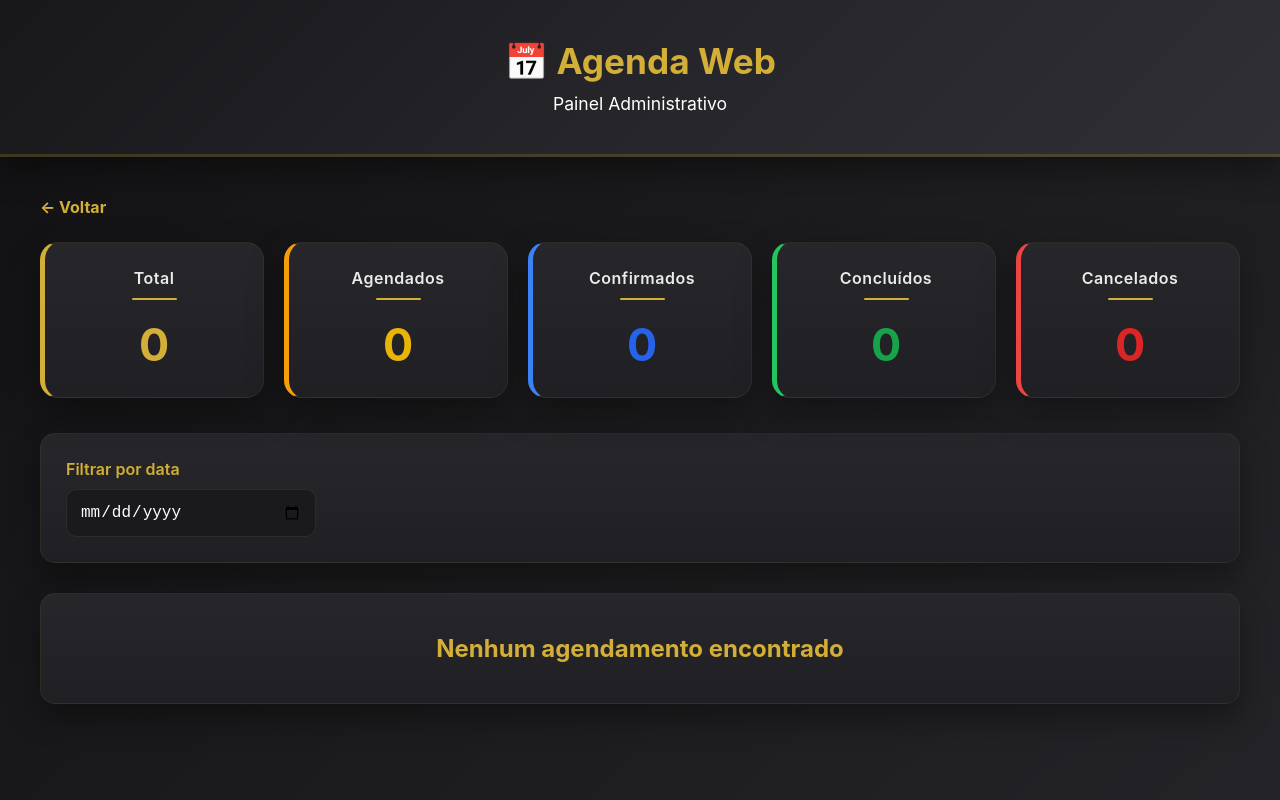
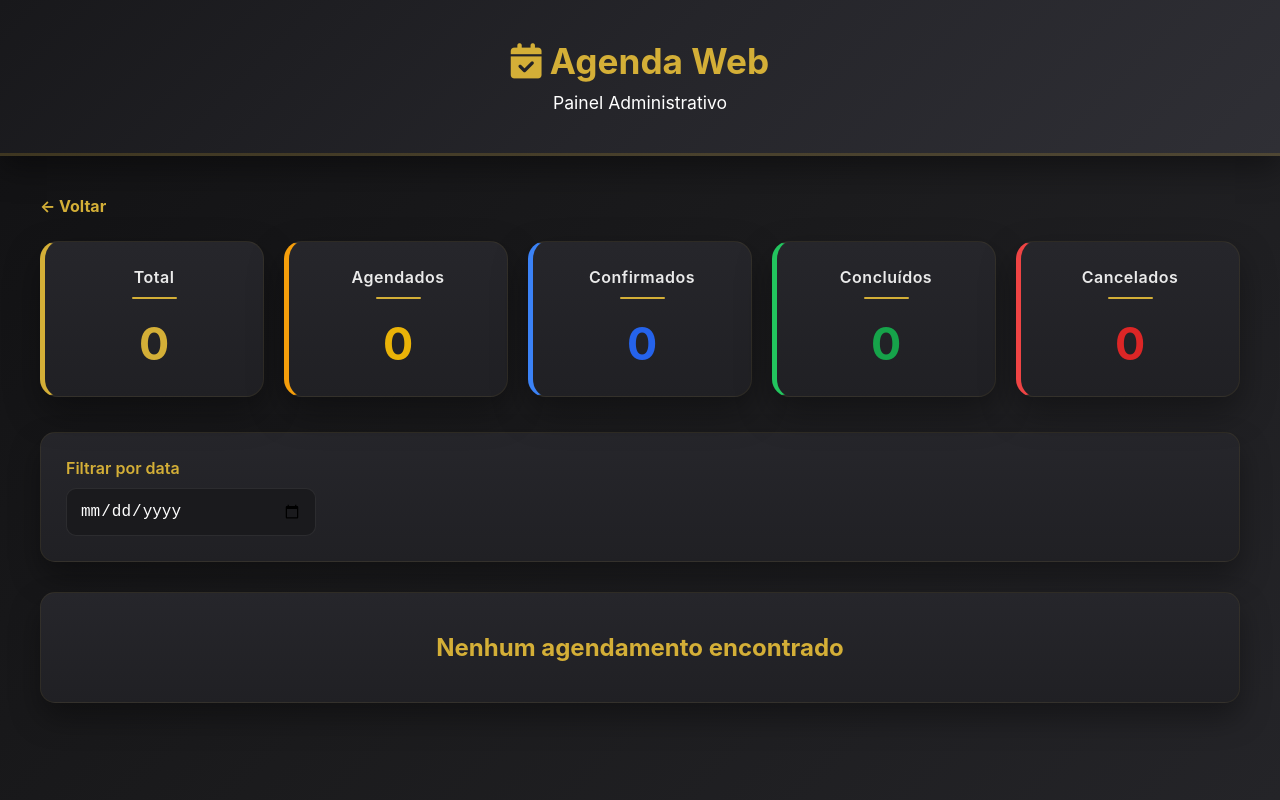
Before and after one commit to ViniciusBFranca/projeto-agendaweb, a plain HTML site: page admin.html in a window 1280 px wide. Drawn offline with Linux system fonts and the light colour scheme.

Commit message:
atualizando icone

```diff
--- a/admin.html
+++ b/admin.html
@@ -18,7 +18,10 @@
 
     <header>
 
-        <h1>📅 Agenda Web</h1>
+        <h1 class="logo">
+            <i class="fas fa-calendar-check"></i>
+            Agenda Web
+        </h1>
 
         <p>Painel Administrativo</p>
 
```
Also changed, not shown: cliente.html (+4 -1 lines), index.html (+5 -2 lines).
